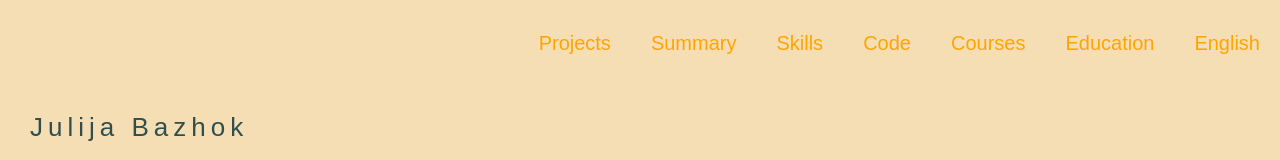
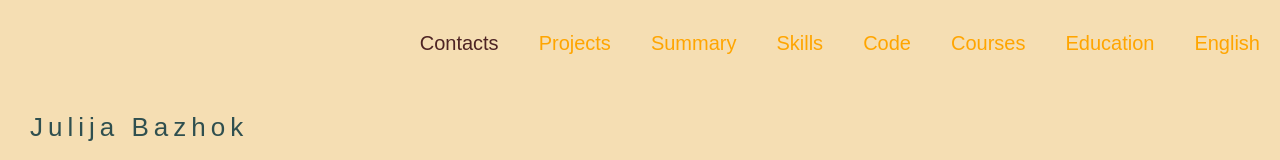
Before and after one commit to julsiju/rsschool-cv, a plain HTML site: page index.html in a window 1280 px wide. In both pictures the pointer is over the link "Contacts". Shown: the top 160 px of the page. Drawn offline with Linux system fonts and the light colour scheme; a web font is replaced by a local one.

Commit message:
docs: update color id

```diff
--- a/style.css
+++ b/style.css
@@ -92,7 +92,7 @@ section {
 }
 
 .section-item a:hover {
-	color:wheat;
+	color:#4d2323;
 }
 
 .section-item {
```
